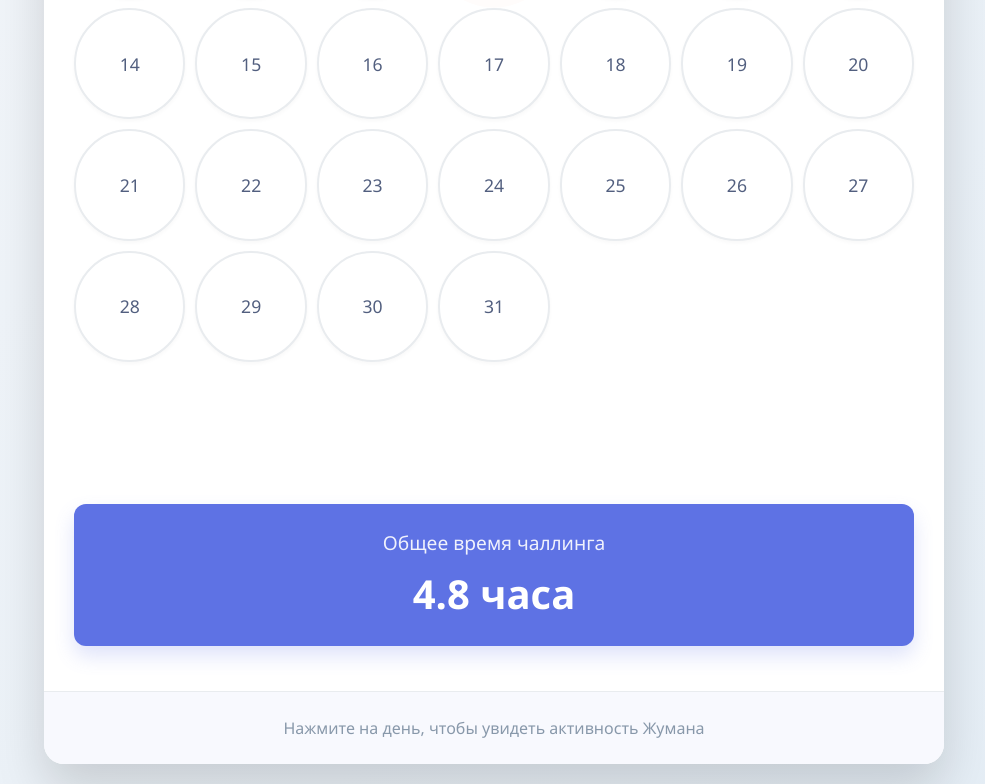
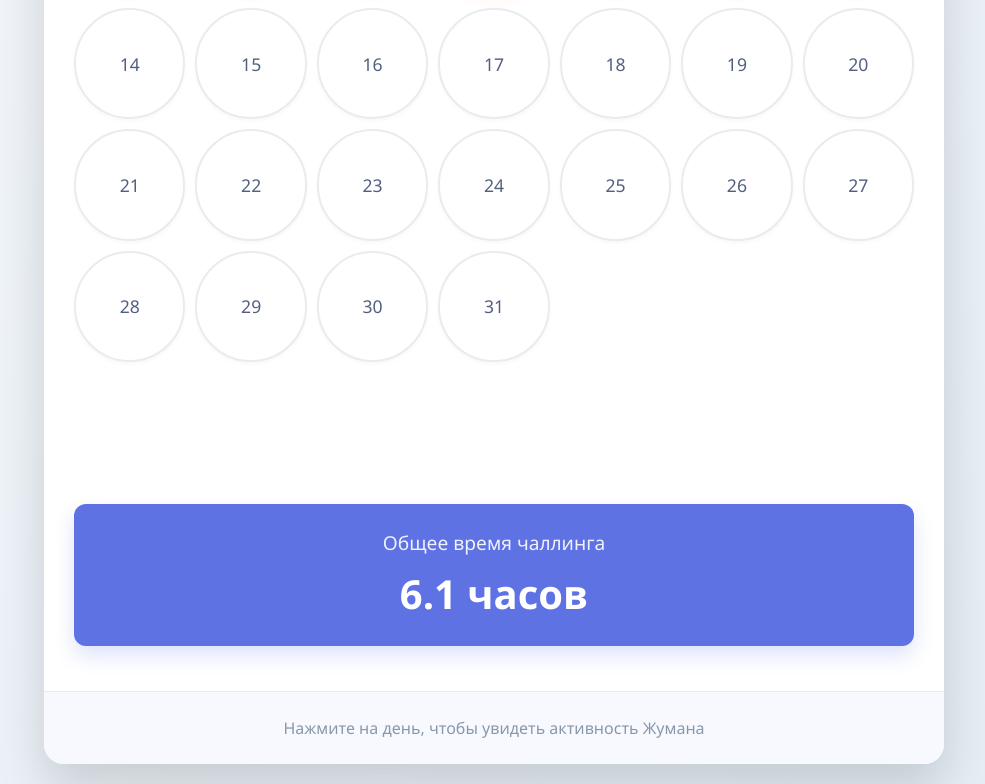
Before and after one commit to Zhumanio08/Zhuman-s-challange, a plain HTML site: page index.html in a window 1280 px wide. Shown: the part 656-1440 px from the top of the page, without its empty margins (146-1131 px from the left). Drawn offline with Linux system fonts and the light colour scheme.

Commit message:
Update index.html

```diff
--- a/index.html
+++ b/index.html
@@ -633,10 +633,10 @@
                 ]
             },
             '2025-07-02': {
-                hours: 0,
+                hours: 1.3,
                 activities: [
-                    "none",
-                    "none"
+                    "Разборал 3 резолюции",
+                    "Качал информативку"
                 ]
             },
 
```
